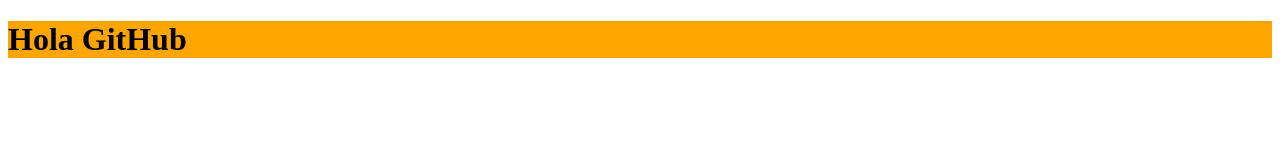
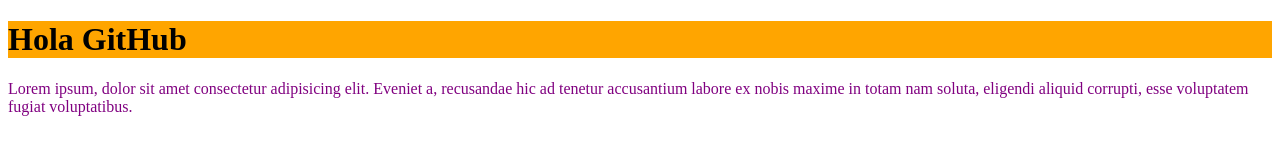
Before and after one commit to jucho13/clasegithub, a plain HTML site: page index.html in a window 1280 px wide. Drawn offline with Linux system fonts and the light colour scheme.

Commit message:
agregue un parrafo con estilos

```diff
--- a/estilos.css
+++ b/estilos.css
@@ -2,3 +2,7 @@
 {
     background-color: orange;
 }
+p
+{
+    color: purple;
+}
--- a/index.html
+++ b/index.html
@@ -9,5 +9,7 @@
 </head>
 <body>
     <h1>Hola GitHub</h1>
+    <p>Lorem ipsum, dolor sit amet consectetur adipisicing elit. Eveniet a, recusandae hic ad tenetur accusantium labore ex nobis maxime in totam nam soluta, eligendi aliquid corrupti, esse voluptatem fugiat voluptatibus.</p>
+
 </body>
 </html>
```
